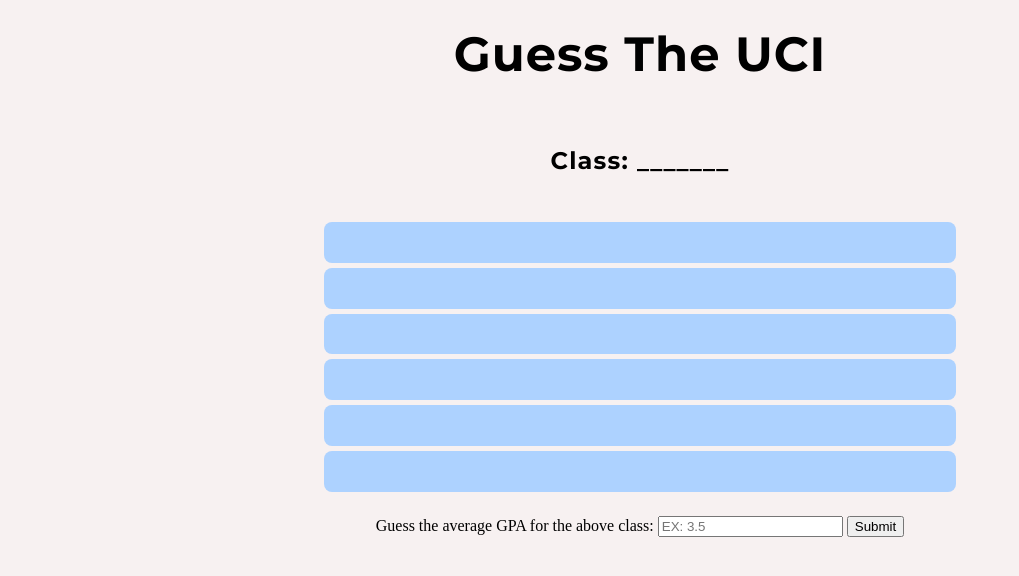
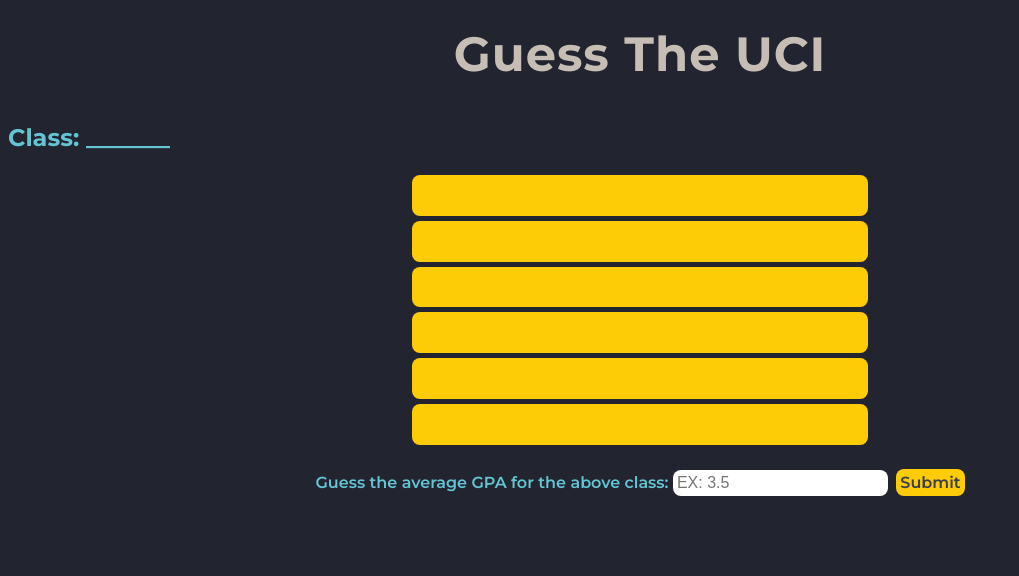
Before and after one commit to yamicreator/Website_name, a plain HTML site: page index.html in a window 1280 px wide. Shown: the whole page, without its empty margins (0-1019 px from the left). Drawn offline with Linux system fonts and the light colour scheme.

Commit message:
Update styles.css

```diff
--- a/styles.css
+++ b/styles.css
@@ -1,8 +1,26 @@
+:root {
+  /* Color variables */
+  --UCI-blue: #255799;
+  --UCI-gold: #fecc07;
+  --light-blue-gray: #3a3e4c;
+  --blue-gray: #22252f;
+  --turquoise: #64c4d3;
+  --orange: #f78d2d;
+  --dark-gray: #555759;
+  --light-gray: #c6beb5;
 
+  /* Element width */
+  --width: calc(200px + 20vw);
+}
 
 body {
-    background: #f7f1f1;
-    color: black;
+  background: var(--blue-gray);
+  color: var(--turquoise);
+  font-family: "Montserrat", Helvetica, sans-serif;
+}
+
+#DLE {
+  color: var(--orange);
 }
 
 #p {
@@ -10,25 +28,46 @@
   margin-bottom: 100px;
   margin-right: 150px;
   margin-left: 80px;
-
 }
 
 h1 {
   text-align: center;
-    font-family: "Montserrat", sans-serif;
+  font-weight: 700;
   margin-top: 25px;
   margin-bottom: 40px;
   letter-spacing: 0.02em;
   font-size: 48px;
+  color: var(--light-gray);
 }
 
+#random-course {
+  margin: 40px auto 40px auto;
+  border-radius: 8px;
+  border: 2px solid var(--turquoise);
+  width: var(--width);
+}
+
+#random-course-inner {
+  font-size: 20px;
+  text-align: center;
+  letter-spacing: 0.05em;
+  line-height: 1.5;
+  margin-left: 25px;
+  margin-right: 25px;
+}
+
+#course-desc {
+  font-size: 12px;
+  font-weight: 600;
+  margin-left: 25px;
+  margin-right: 25px;
+  margin-bottom: 25px;
+}
 
 .button {
   align-items: center;
   border: 3px solid black;
   font-size: 1.5em;
-    font-family: "Montserrat", sans-serif;
-    color: #ffffff;
   display: inline-block;
   margin: 3px 5px;
 }
@@ -38,15 +77,13 @@
   flex-direction: column;
   justify-content: space-between;
   position: relative;
-    width: 324px;
   height: 275px;
   padding: 3px;
   border-radius: 8px;
   background-color: transparent;
 
   margin: auto;
-    width: 50%;
-
+  width: var(--width);
 }
 
 .guess-container {
@@ -56,22 +93,63 @@
   flex-direction: row;
   margin-bottom: 5px;
   border-radius: 8px;
-    background-color: rgb(173, 210, 255);
+  background-color: var(--UCI-gold);
 }
 
 .guess-num {
-
   text-align: center;
 }
 
 .guess-gpa {
   text-align: center;
+  font-weight: 600;
+  margin-bottom: 50px;
+  margin-left: 25px;
+  margin-right: 25px;
 }
 
-h2 {
+.wrong-guess {
+  font-weight: 600;
+  color: var(--blue-gray);
+  margin: 0 auto;
+  vertical-align: middle;
+}
+
+#win-message {
   text-align: center;
-    font-family: "Montserrat", sans-serif;
-    letter-spacing: 0.05em;
-    line-height: 1.5;
-    margin: 60px auto 40px auto;
+  font-size: 24px;
+  font-weight: 600;
+  font-style: italic;
+  color: var(--light-gray);
+  margin-top: 25px;
+  margin-bottom: 25px;
 }
+
+/* Button styling */
+button {
+  background-color: var(--UCI-gold);
+  color: var(--light-blue-gray);
+  font-family: "Montserrat", Helvetica, sans-serif;
+  font-weight: 600;
+}
+
+button:active {
+  background-color: #e0b300;
+  color: var(--blue-gray);
+}
+
+button:hover {
+  cursor: pointer;
+}
+
+input {
+  margin-right: 4px;
+}
+
+button,
+input {
+  font-size: 16px;
+  border-radius: 8px;
+  padding: 4px;
+  border: none;
+}
```
Lines whose indentation alone changed are shown as unchanged.
